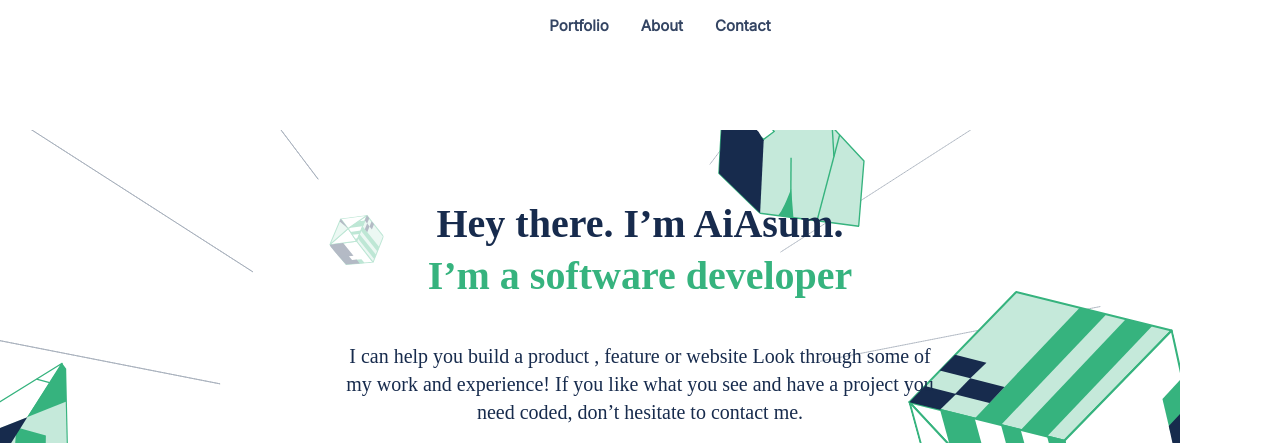
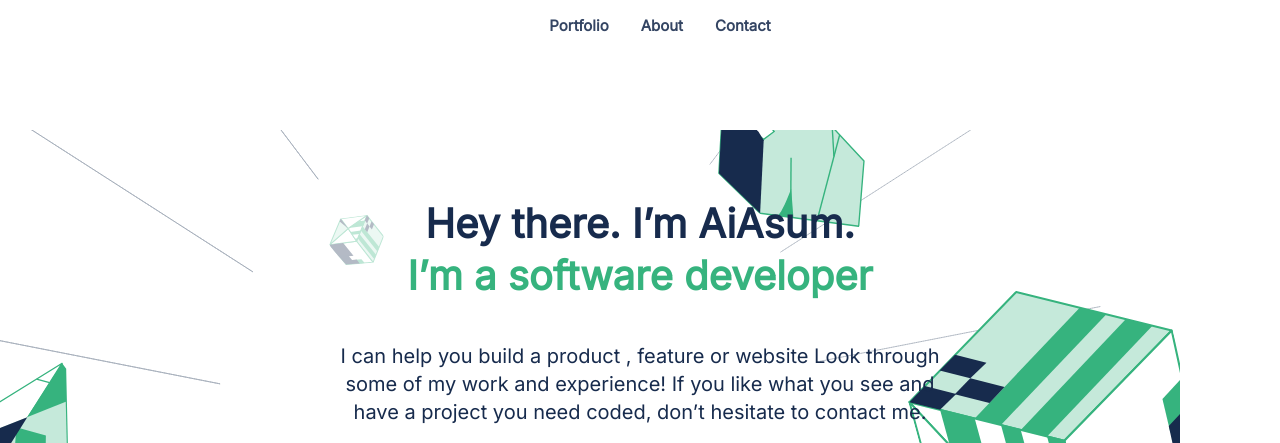
Before and after one commit to AsumVictor/Porfolio, a website: page index.html in a window 1280 px wide. Shown: the top 443 px of the page. Drawn offline with Linux system fonts and the light colour scheme.

Commit message:
Change font-family of the h1 tag in the hero-section

```diff
--- a/style.css
+++ b/style.css
@@ -66,11 +66,14 @@ button:active {
 }
 
 h1 {
-  font-weight: bold;
   font-size: 40px;
   line-height: 52px;
   vertical-align: top;
   padding: 20px;
+  font-family: 'Inter', sans-serif;
+  font-weight: 700;
+  letter-spacing: 0;
+  text-align: center;
 }
 
 #hero-section {
@@ -82,8 +85,12 @@ h1 {
 }
 
 #hero-text {
+  font-family: 'Inter', sans-serif;
+  font-size: 20px;
   font-weight: 400;
   line-height: 28px;
+  letter-spacing: 0;
+  text-align: center;
 }
 
 #call-to-action {
```
